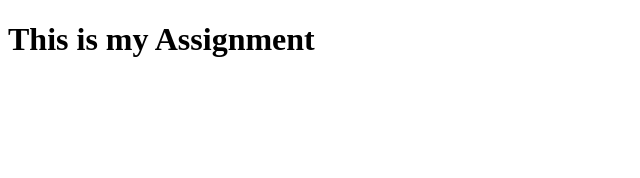
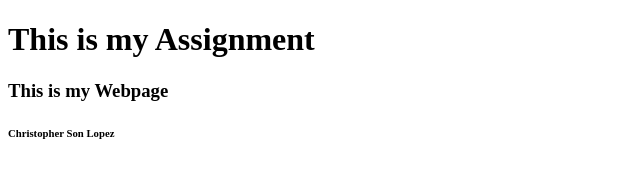
Before and after one commit to christophersonlopez-cyber/HTML_Project, a plain HTML site: page assignment.html in a window 1280 px wide. Shown: the whole page, without its empty margins (0-640 px from the left). Drawn offline with Linux system fonts and the light colour scheme.

Commit message:
Update assignment.html

```diff
--- a/assignment.html
+++ b/assignment.html
@@ -3,9 +3,11 @@
 <head>
     <meta charset="UTF-8">
     <meta name="viewport" content="width=device-width, initial-scale=1.0">
-    <title>Document</title>
+    <title>HTML_Project</title>
 </head>
 <body>
     <h1>This is my Assignment</h1>
+    <h3>This is my Webpage</h3>
+    <h6>Christopher Son Lopez</h6>
 </body>
 </html>
```
